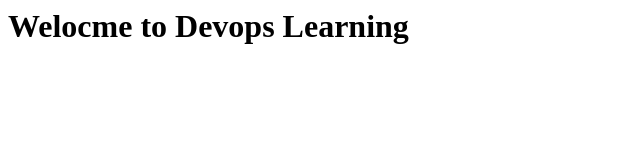
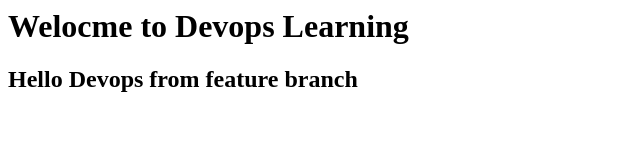
Before and after one commit to Chandrumgchandu/Devops-todo-app, a plain HTML site: page app/index.html in a window 1280 px wide. Shown: the whole page, without its empty margins (0-640 px from the left). Drawn offline with Linux system fonts and the light colour scheme.

Commit message:
Update homepage

```diff
--- a/app/index.html
+++ b/app/index.html
@@ -1 +1,3 @@
 <h1> Welocme to Devops Learning </h1>
+
+<h2> Hello Devops from feature branch </h1>
```
